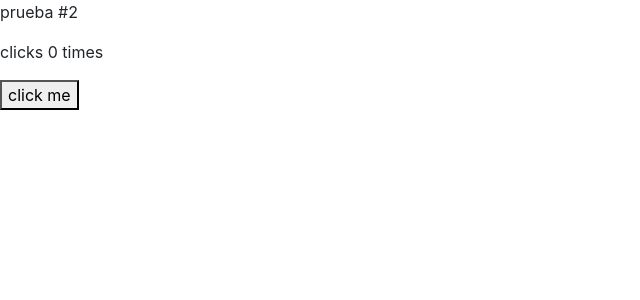
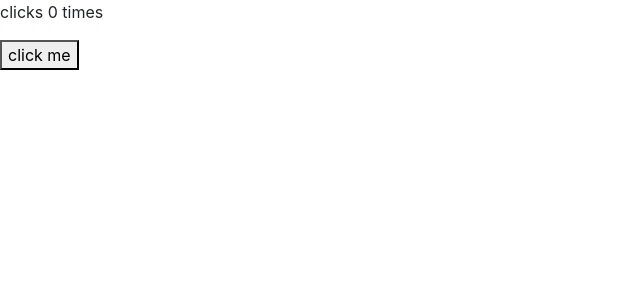
Before and after one commit to keyci1113/portafolio, a React (Create React App) app in the folder portafolio/: page / in a window 1280 px wide. Shown: the top 300 px of the page, without its empty margins (0-640 px from the left). Built offline with nearby package versions, Linux system fonts and the light colour scheme.

Commit message:
Update index.js

```diff
--- a/portafolio/src/Profile/index.js
+++ b/portafolio/src/Profile/index.js
@@ -6,7 +6,6 @@ function Profile() {
 
   return (
     <div>
-      <p>prueba #2</p>
       <p>clicks {count} times</p>
       <button onClick={() => setCount(count + 1)}>
         click me
```
